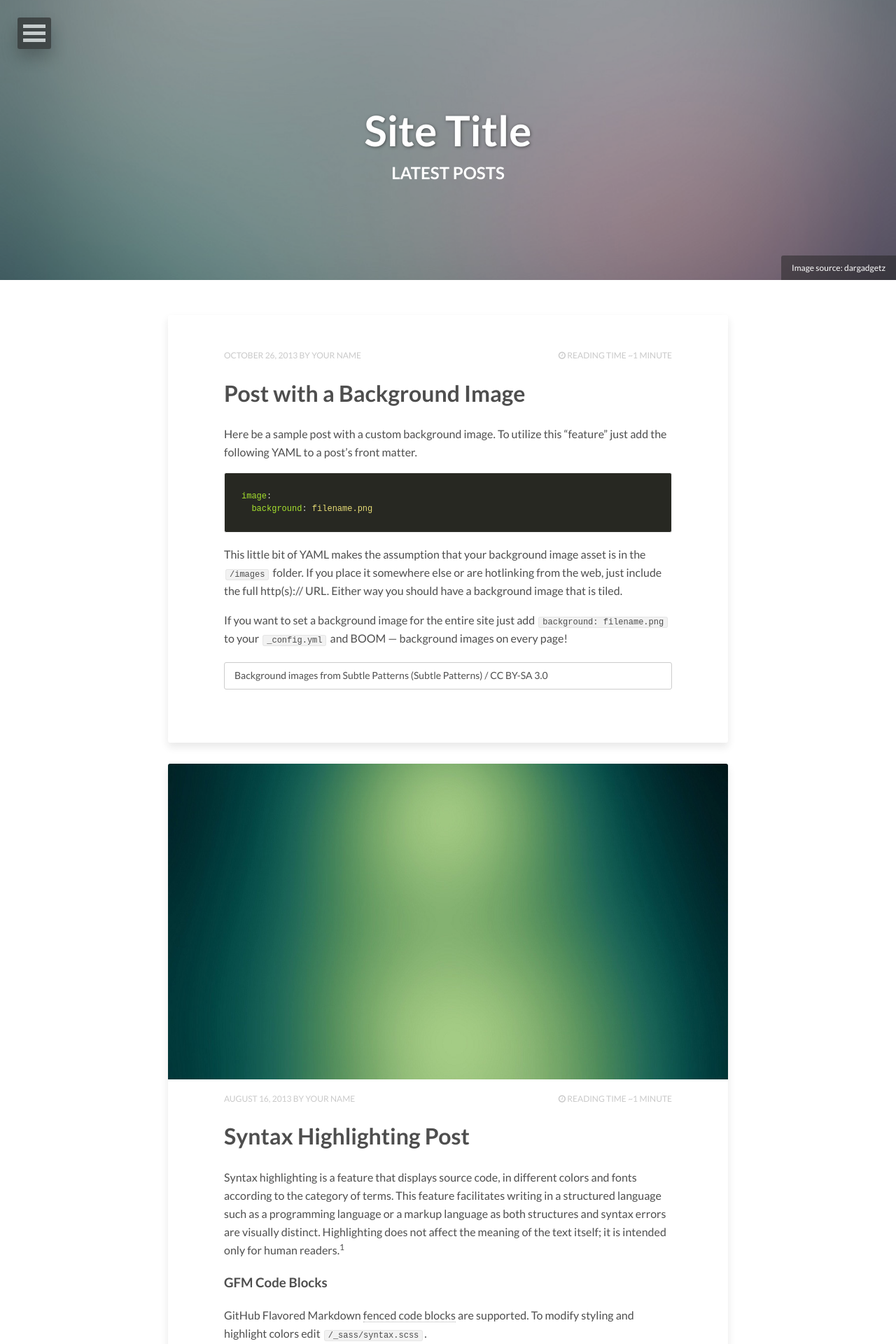
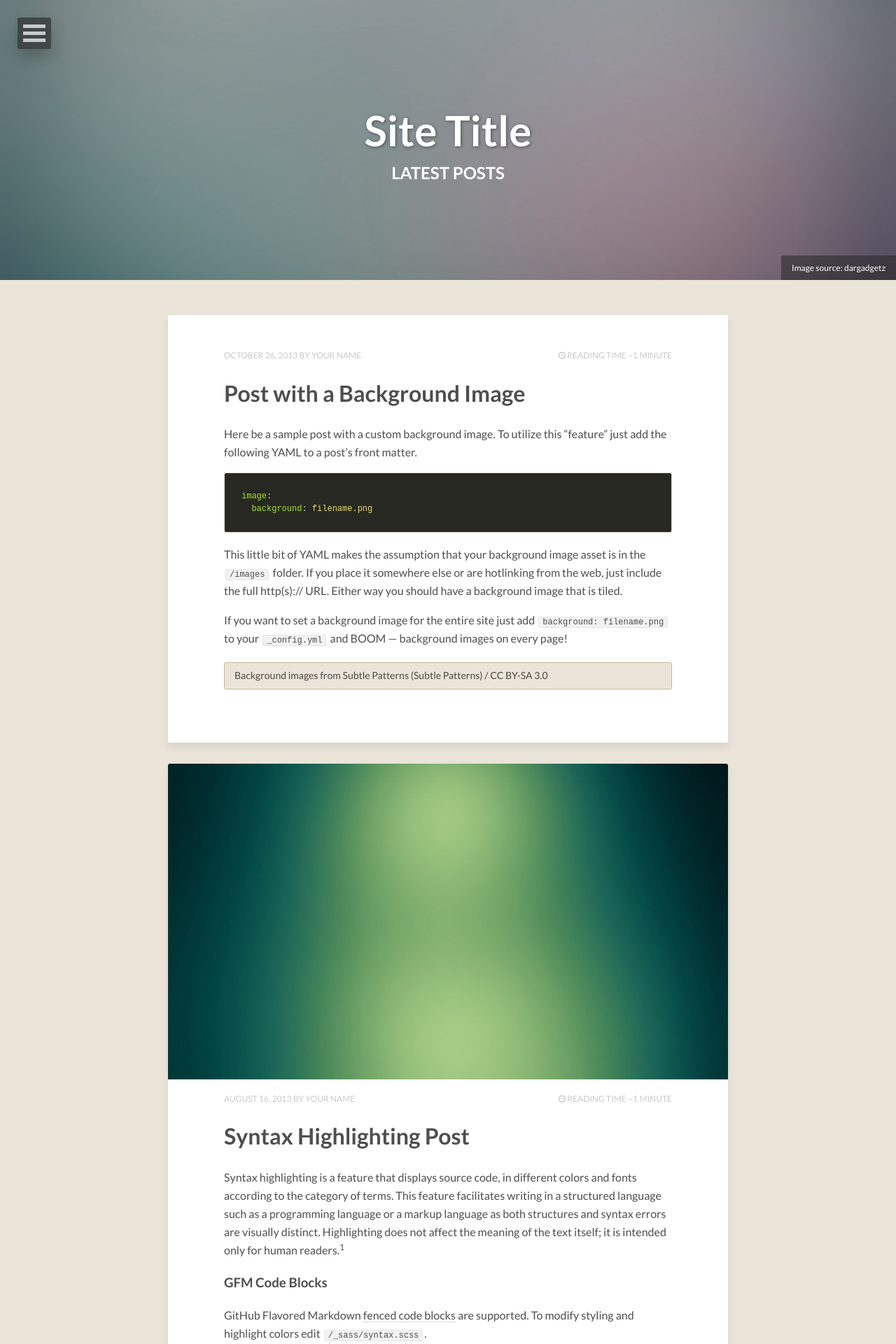
Before and after one commit to yongmin-park/brtlst-jekyll-theme, a Jekyll site: the page built from index.html, in a window 1280 px wide. Shown: the top 1920 px of the page at 70% size. Built offline with Jekyll 4.4.1, drawn with Linux system fonts in a browser that asks for light colours; nearby versions of some CDN libraries; the list of posts is cut into pages by our own code.

Commit message:
changed body color for live testing

```diff
--- a/_sass/_variables.scss
+++ b/_sass/_variables.scss
@@ -34,7 +34,7 @@ body {
    ========================================================================== */
 
 $base-color                      : rgba(#222,0.8);
-$body-color                      : #FFFFFF;
+$body-color                      : #ebe5d9;
 $text-color                      : rgba(#222,0.8);
 $comp-color                      : complement(#222);
 $border-color                    : lighten($base-color,60);
```
